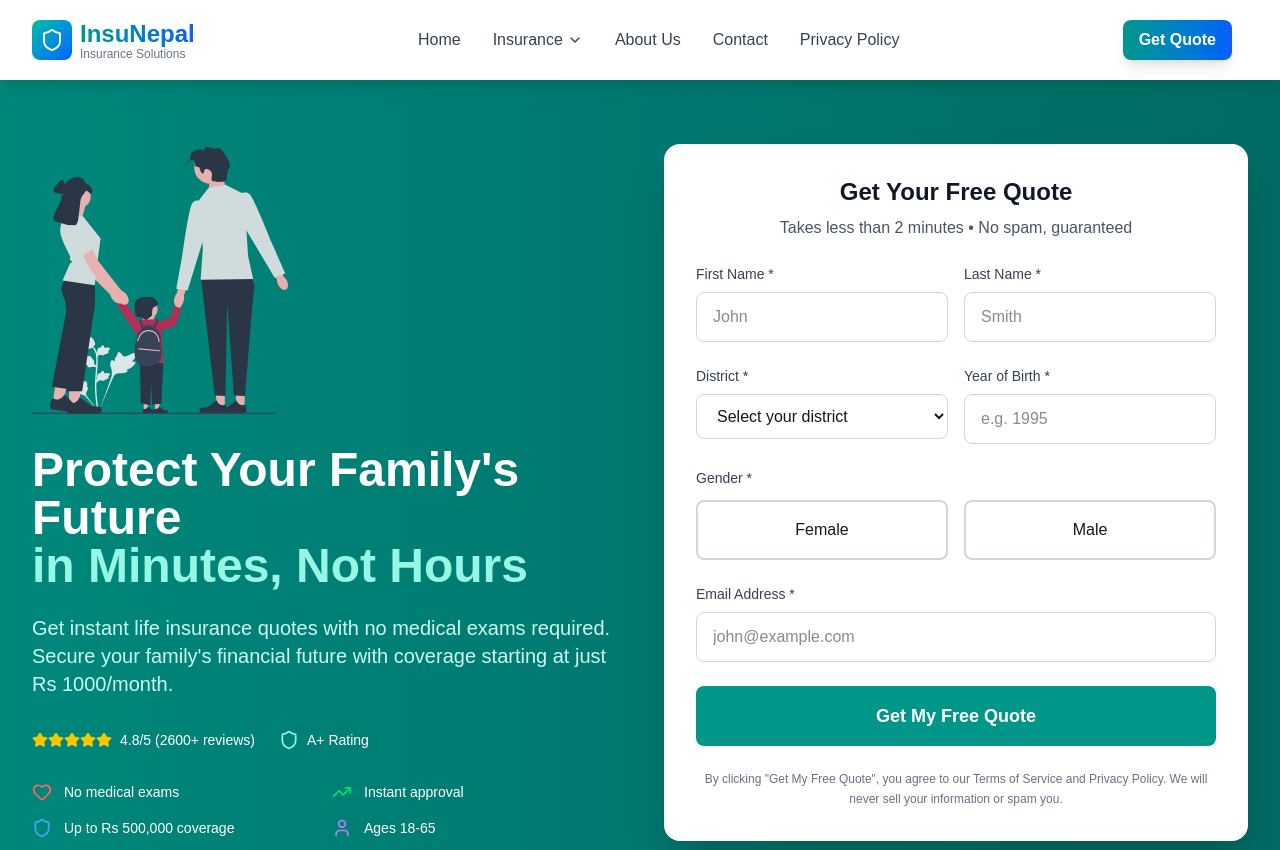
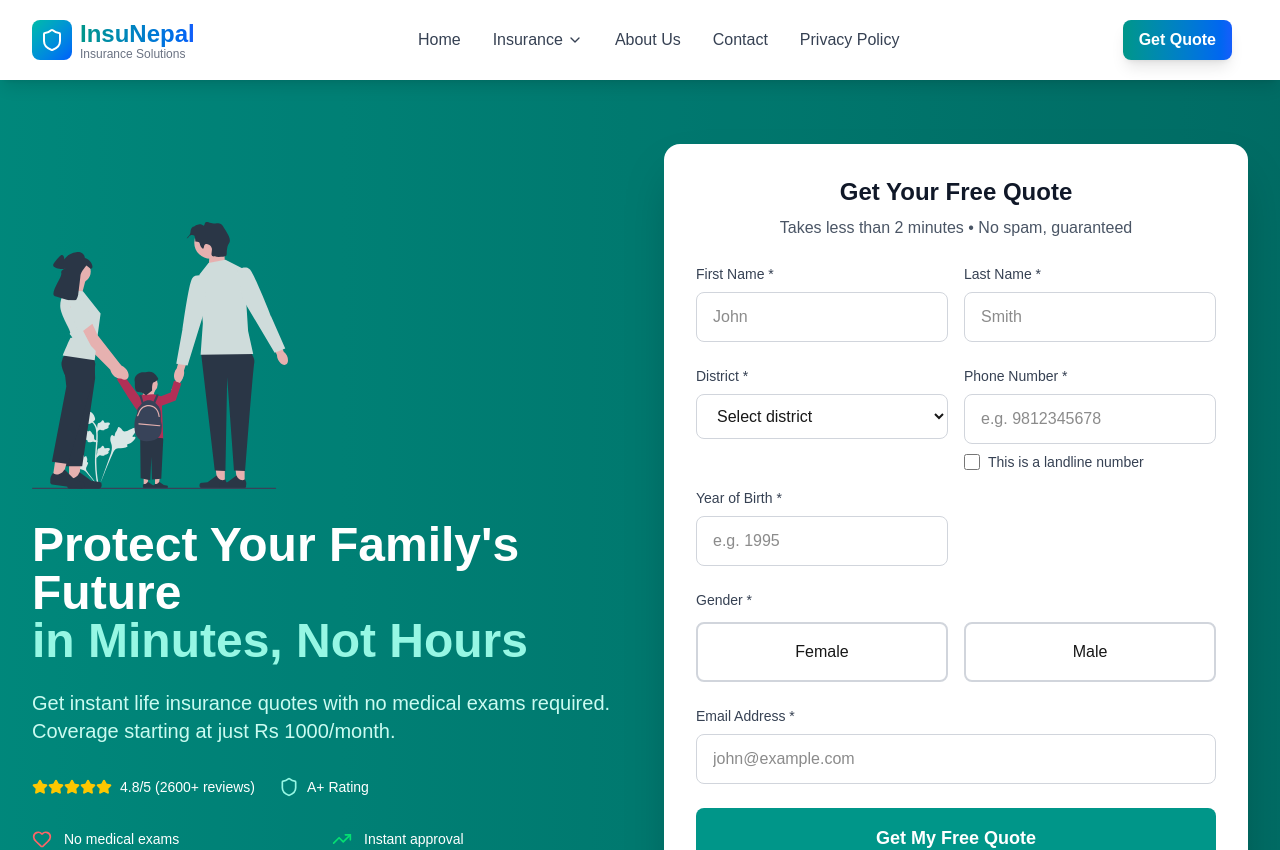
Before and after one commit to ProjectJunee/insunepal, a Next.js app: page / in a window 1280 px wide. Shown: the top 850 px of the page. Built offline with nearby package versions, Linux system fonts and the light colour scheme.

Commit message:
refactor: little bit of compact design

```diff
--- a/components/Hero/index.tsx
+++ b/components/Hero/index.tsx
@@ -2,7 +2,111 @@ import React, { useState } from "react";
 import { User, Shield, Heart, Star, TrendingUp } from "lucide-react";
 import Features from "./Features";
 import { NP_DISTRICTS } from "@/constants/districts";
+import PhoneInput from "./PhoneInput";
 
+/* ========================
+   Reusable Input Components
+   ======================== */
+const TextField = ({
+  label,
+  name,
+  type = "text",
+  value,
+  onChange,
+  placeholder,
+  required = false,
+  ...props
+}: any) => (
+  <div>
+    <label className="block text-sm font-medium text-gray-700 mb-2">
+      {label}
+      {required && " *"}
+    </label>
+    <input
+      type={type}
+      name={name}
+      required={required}
+      value={value}
+      onChange={onChange}
+      placeholder={placeholder}
+      className="w-full px-4 py-3 border border-gray-300 rounded-lg focus:ring-2 focus:ring-teal-500 focus:border-transparent transition-colors"
+      {...props}
+    />
+  </div>
+);
+
+const SelectField = ({
+  label,
+  name,
+  value,
+  onChange,
+  options,
+  required = false,
+}: any) => (
+  <div>
+    <label className="block text-sm font-medium text-gray-700 mb-2">
+      {label}
+      {required && " *"}
+    </label>
+    <select
+      name={name}
+      required={required}
+      value={value}
+      onChange={onChange}
+      className="w-full px-4 py-3 border border-gray-300 rounded-lg focus:ring-2 focus:ring-teal-500 focus:border-transparent transition-colors">
+      <option value="">Select {label.toLowerCase()}</option>
+      {options.map((opt: any, i: any) => (
+        <option key={i} value={opt}>
+          {opt}
+        </option>
+      ))}
+    </select>
+  </div>
+);
+
+const RadioGroup = ({ label, name, options, value, onChange }: any) => (
+  <div>
+    <label className="block text-sm font-medium text-gray-700 mb-3">
+      {label} *
+    </label>
+    <div className="grid grid-cols-2 gap-4">
+      {options.map((opt: any) => (
+        <label key={opt.value} className="relative">
+          <input
+            type="radio"
+            name={name}
+            value={opt.value}
+            checked={value === opt.value}
+            onChange={onChange}
+            className="sr-only"
+          />
+          <div
+            className={`p-4 rounded-lg border-2 cursor-pointer text-center transition-all ${
+              value === opt.value
+                ? "border-teal-500 bg-teal-50 text-teal-700"
+                : "border-gray-300 hover:border-gray-400"
+            }`}>
+            {opt.label}
+          </div>
+        </label>
+      ))}
+    </div>
+  </div>
+);
+
+const PremiumBox = ({ premium }: any) => (
+  <div className="bg-gradient-to-r from-teal-50 to-green-50 p-4 rounded-lg border border-teal-200 text-center">
+    <p className="text-sm text-gray-600 mb-1">Estimated Monthly Premium</p>
+    <p className="text-3xl font-bold text-teal-600">Rs {premium}</p>
+    <p className="text-xs text-gray-500 mt-1">
+      *Estimate based on age & coverage. Final rates may vary.
+    </p>
+  </div>
+);
+
+/* ========================
+   Main Component
+   ======================== */
 const LifeInsuranceQuote = () => {
   const [formData, setFormData] = useState({
     district: "",
@@ -10,6 +114,7 @@ const LifeInsuranceQuote = () => {
     gender: "",
     coverageAmount: "500000",
     email: "",
+    phone: "",
     firstName: "",
     lastName: "",
   });
@@ -20,55 +125,35 @@ const LifeInsuranceQuote = () => {
     e: React.ChangeEvent<HTMLInputElement | HTMLSelectElement>
   ) => {
     const { name, value } = e.target;
-    setFormData((prev) => ({
-      ...prev,
-      [name]: value,
-    }));
+    setFormData((prev) => ({ ...prev, [name]: value }));
   };
 
   const handleSubmit = () => {
-    if (
-      !formData.firstName ||
-      !formData.lastName ||
-      !formData.district ||
-      !formData.dateOfBirth ||
-      !formData.gender ||
-      !formData.email
-    ) {
+    if (Object.values(formData).some((v) => !v)) {
       alert("Please fill in all required fields.");
       return;
     }
-
     setIsSubmitted(true);
-    // Simulate API call
     setTimeout(() => {
       setIsSubmitted(false);
       alert(
-        "Quote request submitted! You will receive your personalized quote via email within 24 hours."
+        "Quote request submitted! You’ll receive it via email within 24 hours."
       );
     }, 2000);
   };
 
-  const calculateAge = (birthYear: string) => {
-    if (!birthYear) return 0;
-    const today = new Date();
-    return today.getFullYear() - parseInt(birthYear, 10);
-  };
+  const calculateAge = (birthYear: string) =>
+    birthYear ? new Date().getFullYear() - parseInt(birthYear, 10) : 0;
 
   const getEstimatedPremium = () => {
     const age = calculateAge(formData.dateOfBirth);
     const coverage = parseInt(formData.coverageAmount);
-    const genderMultiplier = formData.gender === "female" ? 0.9 : 1.0;
-
-    if (age < 25)
-      return Math.round((coverage / 100000) * 15 * genderMultiplier);
-    if (age < 35)
-      return Math.round((coverage / 100000) * 20 * genderMultiplier);
-    if (age < 45)
-      return Math.round((coverage / 100000) * 30 * genderMultiplier);
-    if (age < 55)
-      return Math.round((coverage / 100000) * 50 * genderMultiplier);
-    return Math.round((coverage / 100000) * 80 * genderMultiplier);
+    const genderMultiplier = formData.gender === "female" ? 0.9 : 1;
+    const multipliers = [15, 20, 30, 50, 80];
+    const ageBrackets = [25, 35, 45, 55];
+    const multiplier =
+      multipliers[ageBrackets.findIndex((a) => age < a)] ?? multipliers.at(-1)!;
+    return Math.round((coverage / 100000) * multiplier * genderMultiplier);
   };
 
   return (
@@ -78,17 +163,15 @@ const LifeInsuranceQuote = () => {
         <div className="absolute inset-0 bg-black/10"></div>
         <div className="relative max-w-7xl mx-auto px-4 sm:px-6 lg:px-8 py-16">
           <div className="grid lg:grid-cols-2 gap-12 items-center">
-            {/* Left Content */}
+            {/* Left Side */}
             <div className="text-white">
-              {/* Family Image */}
               <div className="mb-8 flex justify-center lg:justify-start">
                 <img
                   src="/family.svg"
-                  alt="Happy family illustration"
-                  className="w-64 h-auto max-w-full opacity-90 hover:opacity-100 transition-opacity duration-300"
+                  alt="Happy family"
+                  className="w-64 opacity-90 hover:opacity-100 transition"
                 />
               </div>
-
               <h1 className="text-4xl md:text-5xl font-bold mb-6">
                 Protect Your Family's Future
                 <span className="block text-teal-200">
@@ -97,11 +180,8 @@ const LifeInsuranceQuote = () => {
               </h1>
               <p className="text-xl mb-8 text-teal-100">
                 Get instant life insurance quotes with no medical exams
-                required. Secure your family's financial future with coverage
-                starting at just Rs 1000/month.
+                required. Coverage starting at just Rs 1000/month.
               </p>
-
-              {/* Trust Indicators */}
               <div className="flex flex-wrap gap-6 mb-8">
                 <div className="flex items-center space-x-2">
                   <div className="flex text-yellow-400">
@@ -116,29 +196,34 @@ const LifeInsuranceQuote = () => {
                   <span className="text-sm">A+ Rating</span>
                 </div>
               </div>
-
-              {/* Benefits */}
               <div className="grid sm:grid-cols-2 gap-4">
-                <div className="flex items-center space-x-3">
-                  <Heart className="w-5 h-5 text-red-400 flex-shrink-0" />
-                  <span className="text-sm">No medical exams</span>
+                {[
+                  {
+                    icon: <Heart className="w-5 h-5 text-red-400" />,
+                    text: "No medical exams",
+                  },
+                  {
+                    icon: <TrendingUp className="w-5 h-5 text-green-400" />,
+                    text: "Instant approval",
+                  },
+                  {
+                    icon: <Shield className="w-5 h-5 text-blue-400" />,
+                    text: "Up to Rs 500,000 coverage",
+                  },
+                  {
+                    icon: <User className="w-5 h-5 text-purple-400" />,
+                    text: "Ages 18-65",
+                  },
+                ].map((b, i) => (
+                  <div key={i} className="flex items-center space-x-3">
+                    {b.icon}
+                    <span className="text-sm">{b.text}</span>
                   </div>
-                <div className="flex items-center space-x-3">
-                  <TrendingUp className="w-5 h-5 text-green-400 flex-shrink-0" />
-                  <span className="text-sm">Instant approval</span>
-                </div>
-                <div className="flex items-center space-x-3">
-                  <Shield className="w-5 h-5 text-blue-400 flex-shrink-0" />
-                  <span className="text-sm">Up to Rs 500,000 coverage</span>
-                </div>
-                <div className="flex items-center space-x-3">
-                  <User className="w-5 h-5 text-purple-400 flex-shrink-0" />
-                  <span className="text-sm">Ages 18-65</span>
-                </div>
+                ))}
               </div>
             </div>
 
-            {/* Right - Quote Form */}
+            {/* Right - Form */}
             <div className="bg-white rounded-2xl shadow-2xl p-8">
               <div className="text-center mb-6">
                 <h2 className="text-2xl font-bold text-gray-900 mb-2">
@@ -150,156 +235,82 @@ const LifeInsuranceQuote = () => {
               </div>
 
               <div className="space-y-6">
-                {/* Personal Information */}
+                {/* Name */}
                 <div className="grid sm:grid-cols-2 gap-4">
-                  <div>
-                    <label className="block text-sm font-medium text-gray-700 mb-2">
-                      First Name *
-                    </label>
-                    <input
-                      type="text"
+                  <TextField
+                    label="First Name"
                     name="firstName"
                     required
                     value={formData.firstName}
                     onChange={handleInputChange}
-                      className="w-full px-4 py-3 border border-gray-300 rounded-lg focus:ring-2 focus:ring-teal-500 focus:border-transparent transition-colors"
                     placeholder="John"
                   />
-                  </div>
-                  <div>
-                    <label className="block text-sm font-medium text-gray-700 mb-2">
-                      Last Name *
-                    </label>
-                    <input
-                      type="text"
+                  <TextField
+                    label="Last Name"
                     name="lastName"
                     required
                     value={formData.lastName}
                     onChange={handleInputChange}
-                      className="w-full px-4 py-3 border border-gray-300 rounded-lg focus:ring-2 focus:ring-teal-500 focus:border-transparent transition-colors"
                     placeholder="Smith"
                   />
                 </div>
-                </div>
 
-                {/* Disctrict and Date of Birth */}
+                {/* District, Phone, DOB */}
                 <div className="grid sm:grid-cols-2 gap-4">
-                  <div>
-                    <label className="block text-sm font-medium text-gray-700 mb-2">
-                      District *
-                    </label>
-                    <select
+                  <SelectField
+                    label="District"
                     name="district"
                     required
                     value={formData.district}
                     onChange={handleInputChange}
-                      className="w-full px-4 py-3 border border-gray-300 rounded-lg focus:ring-2 focus:ring-teal-500 focus:border-transparent transition-colors">
-                      <option value="">Select your district</option>
-                      {NP_DISTRICTS.map((d, i) => (
-                        <option key={i} value={d}>
-                          {d}
-                        </option>
-                      ))}
-                    </select>
-                  </div>
-                  <div>
-                    <label className="block text-sm font-medium text-gray-700 mb-2">
-                      Year of Birth *
-                    </label>
-                    <input
+                    options={NP_DISTRICTS}
+                  />
+                  <PhoneInput
+                    formData={formData}
+                    handleInputChange={handleInputChange}
+                  />
+                  <TextField
+                    label="Year of Birth"
+                    name="dateOfBirth"
                     type="number"
-                      name="dateOfBirth"
                     required
                     value={formData.dateOfBirth}
                     onChange={handleInputChange}
                     min="1900"
                     max={new Date().getFullYear()}
-                      className="w-full px-4 py-3 border border-gray-300 rounded-lg focus:ring-2 focus:ring-teal-500 focus:border-transparent transition-colors"
                     placeholder="e.g. 1995"
                   />
                 </div>
-                </div>
 
                 {/* Gender */}
-                <div>
-                  <label className="block text-sm font-medium text-gray-700 mb-3">
-                    Gender *
-                  </label>
-                  <div className="grid grid-cols-2 gap-4">
-                    <label className="relative">
-                      <input
-                        type="radio"
+                <RadioGroup
+                  label="Gender"
                   name="gender"
-                        value="female"
-                        checked={formData.gender === "female"}
+                  value={formData.gender}
                   onChange={handleInputChange}
-                        className="sr-only"
+                  options={[
+                    { label: "Female", value: "female" },
+                    { label: "Male", value: "male" },
+                  ]}
                 />
-                      <div
-                        className={`p-4 rounded-lg border-2 cursor-pointer transition-all text-center ${
-                          formData.gender === "female"
-                            ? "border-teal-500 bg-teal-50 text-teal-700"
-                            : "border-gray-300 hover:border-gray-400"
-                        }`}>
-                        Female
-                      </div>
-                    </label>
-                    <label className="relative">
-                      <input
-                        type="radio"
-                        name="gender"
-                        value="male"
-                        checked={formData.gender === "male"}
-                        onChange={handleInputChange}
-                        className="sr-only"
-                      />
-                      <div
-                        className={`p-4 rounded-lg border-2 cursor-pointer transition-all text-center ${
-                          formData.gender === "male"
-                            ? "border-teal-500 bg-teal-50 text-teal-700"
-                            : "border-gray-300 hover:border-gray-400"
-                        }`}>
-                        Male
-                      </div>
-                    </label>
-                  </div>
-                </div>
 
                 {/* Email */}
-                <div>
-                  <label className="block text-sm font-medium text-gray-700 mb-2">
-                    Email Address *
-                  </label>
-                  <input
+                <TextField
+                  label="Email Address"
+                  name="email"
                   type="email"
-                    name="email"
                   required
                   value={formData.email}
                   onChange={handleInputChange}
-                    className="w-full px-4 py-3 border border-gray-300 rounded-lg focus:ring-2 focus:ring-teal-500 focus:border-transparent transition-colors"
                   placeholder="john@example.com"
                 />
-                </div>
 
-                {/* Estimated Premium Display */}
+                {/* Premium */}
                 {formData.dateOfBirth && formData.gender && (
-                  <div className="bg-gradient-to-r from-teal-50 to-green-50 p-4 rounded-lg border border-teal-200">
-                    <div className="text-center">
-                      <p className="text-sm text-gray-600 mb-1">
-                        Estimated Monthly Premium
-                      </p>
-                      <p className="text-3xl font-bold text-teal-600">
-                        ${getEstimatedPremium()}
-                      </p>
-                      <p className="text-xs text-gray-500 mt-1">
-                        *Estimate based on age and coverage. Final rates may
-                        vary.
-                      </p>
-                    </div>
-                  </div>
+                  <PremiumBox premium={getEstimatedPremium()} />
                 )}
 
-                {/* Submit Button */}
+                {/* Submit */}
                 <button
                   onClick={handleSubmit}
                   disabled={isSubmitted}
@@ -310,7 +321,6 @@ const LifeInsuranceQuote = () => {
                   } text-white`}>
                   {isSubmitted ? "Processing..." : "Get My Free Quote"}
                 </button>
-
                 <p className="text-xs text-gray-500 text-center leading-relaxed">
                   By clicking "Get My Free Quote", you agree to our Terms of
                   Service and Privacy Policy. We will never sell your
```
Lines whose indentation alone changed are shown as unchanged.
